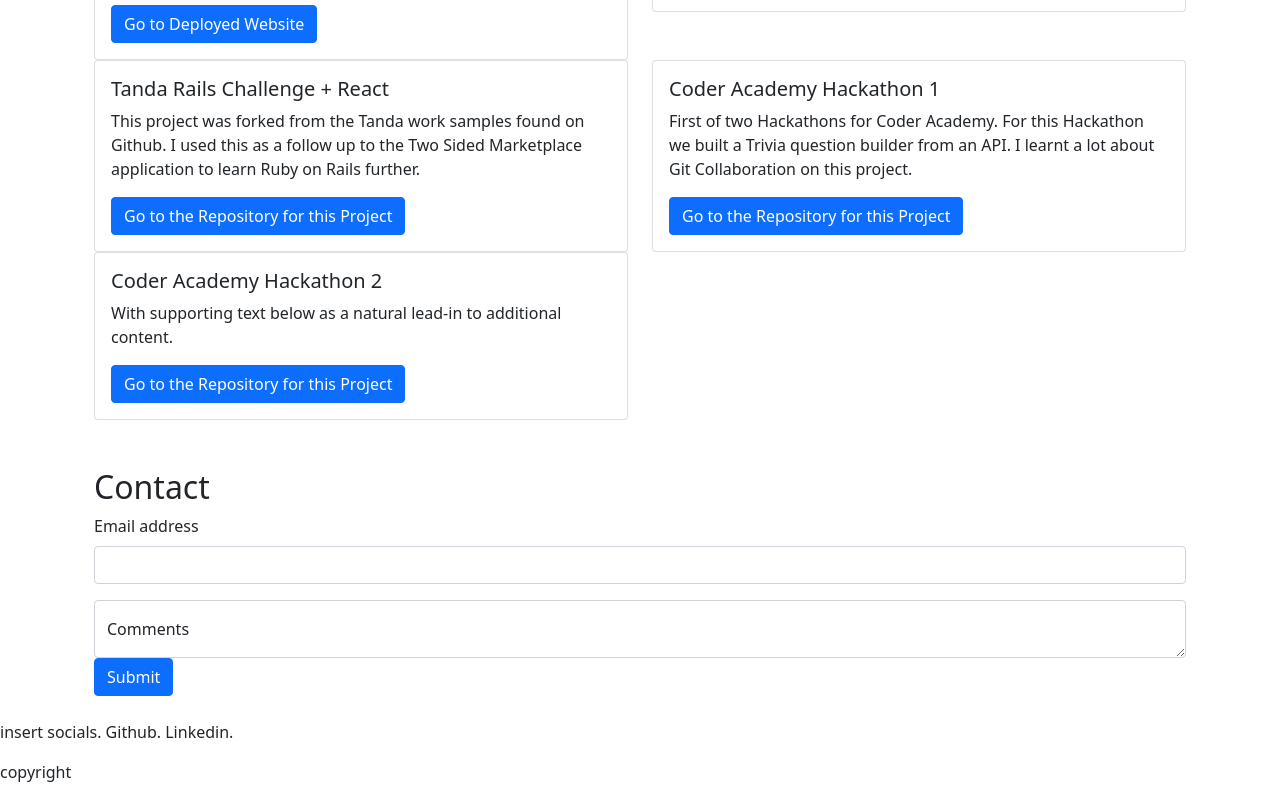
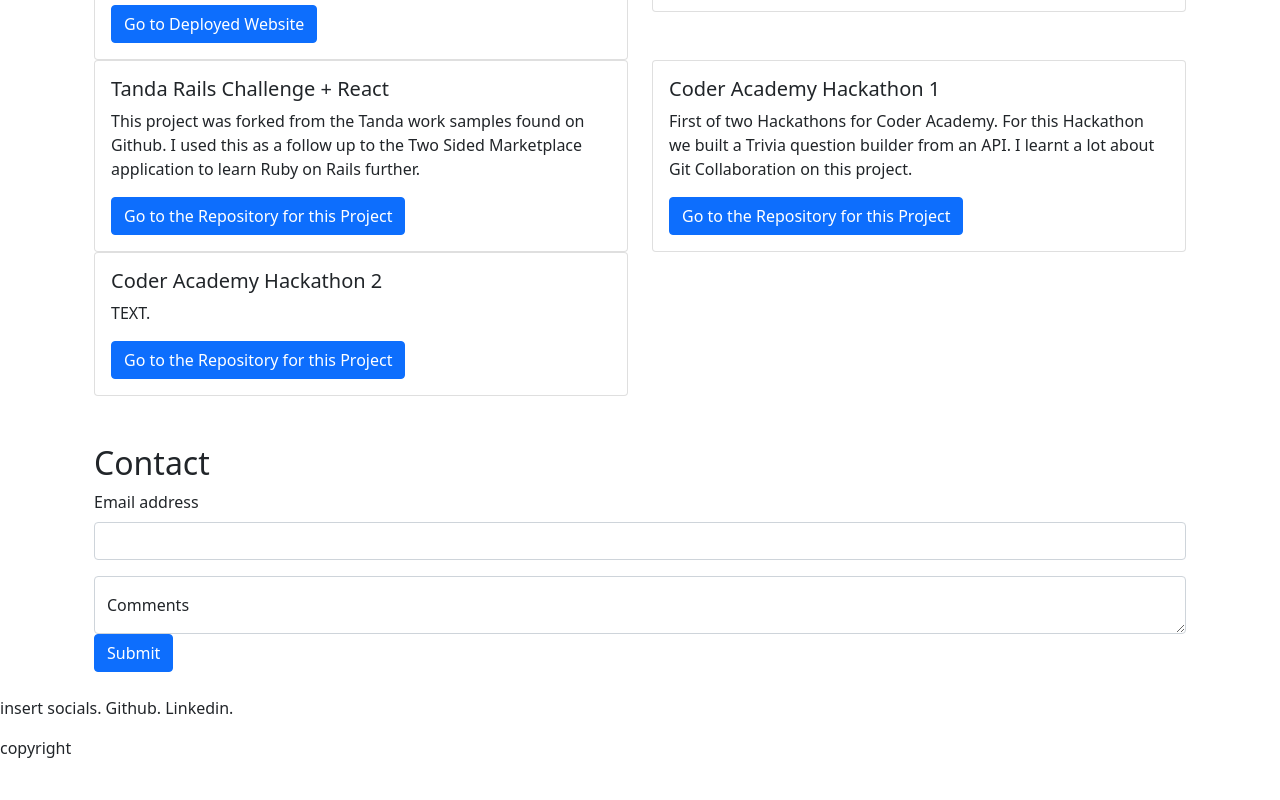
Before and after one commit to benaitcheson/portfolio-react, a React (Create React App) app: page / in a window 1280 px wide. Shown: the part 615-1415 px from the top of the page. After the commit the page ends 1391 px from the top, so only its background shows below. Built offline with nearby package versions, Linux system fonts and the light colour scheme.

Commit message:
added links to projects

```diff
--- a/src/components/Projects.js
+++ b/src/components/Projects.js
@@ -47,8 +47,8 @@
                     <div class="card">
                         <div class="card-body">
                             <h5 class="card-title">Coder Academy Hackathon 2</h5>
-                            <p class="card-text">With supporting text below as a natural lead-in to additional content.</p>
-                            <a href="#" class="btn btn-primary">Go to the Repository for this Project</a>
+                            <p class="card-text">TEXT.</p>
+                            <a href="https://github.com/NatalieLouise91/bookapp" class="btn btn-primary">Go to the Repository for this Project</a>
                         </div>
                     </div>
                 </div>
```
